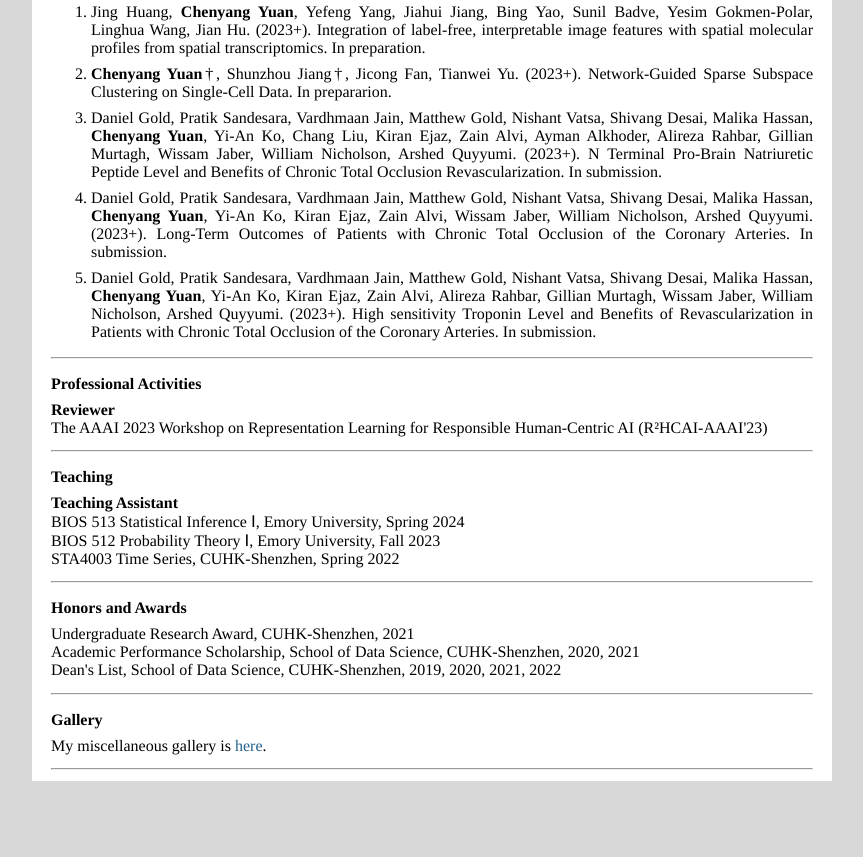
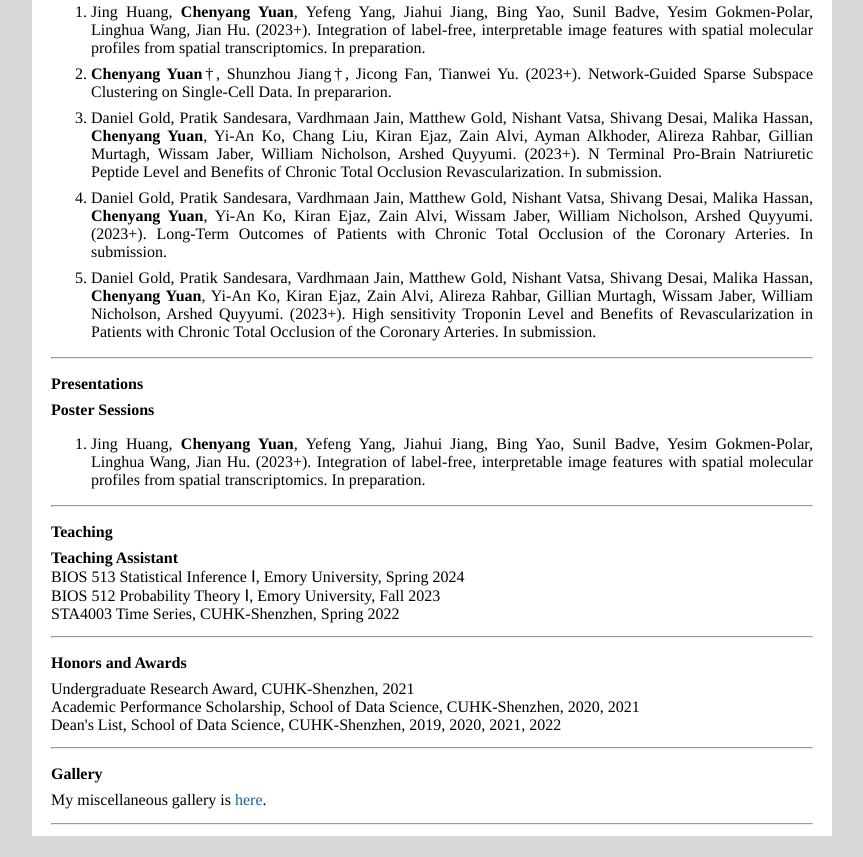
Before and after one commit to FrankYuan0916/FrankYuan0916.github.io, a plain HTML site: page index.html in a window 1280 px wide. Shown: the part 868-1725 px from the top of the page, without its empty margins (208-1071 px from the left). Before the commit the page ends 1670 px from the top, so only its background shows below. Drawn offline with Linux system fonts and the light colour scheme.

Commit message:
Update index.html

```diff
--- a/index.html
+++ b/index.html
@@ -126,13 +126,15 @@ My methodological and collaborative research topics include:
 </ol>
 
 
-<!-- Professional Activities -->
+<!-- Presentations -->
 <hr>
-<p style="font-size=14pt"><b>Professional Activities</b></p>
+<p style="font-size=14pt"><b>Presentations</b></p>
 <p align="justify" style="font-size:12pt;margin-top:-6pt;margin-bottom:10pt">
-<b>Reviewer</b><br>
-The AAAI 2023 Workshop on Representation Learning for Responsible Human-Centric AI (R&#178HCAI-AAAI'23)
+<b>Poster Sessions</b><br>
 </p>
+<ol align="justify">
+<li style="font-size:12pt;margin-top:6pt"> Jing Huang, <strong>Chenyang Yuan</strong>, Yefeng Yang, Jiahui Jiang, Bing Yao, Sunil Badve, Yesim Gokmen-Polar, Linghua Wang, Jian Hu. (2023+). Integration of label-free, interpretable image features with spatial molecular profiles from spatial transcriptomics. In preparation. </li>
+</ol>
 
 
 <!-- Teaching -->
```
